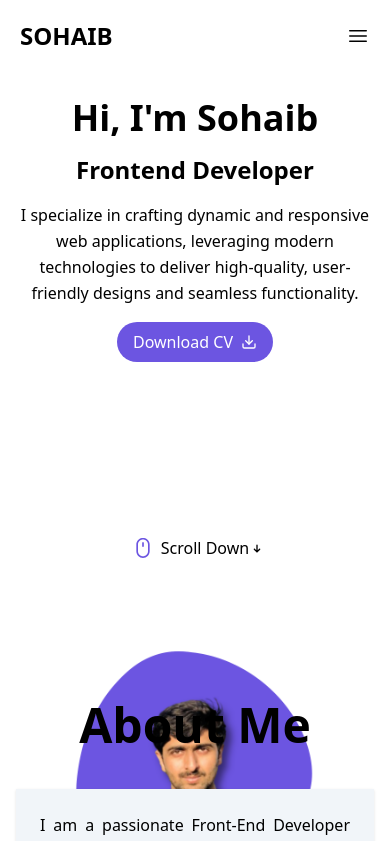
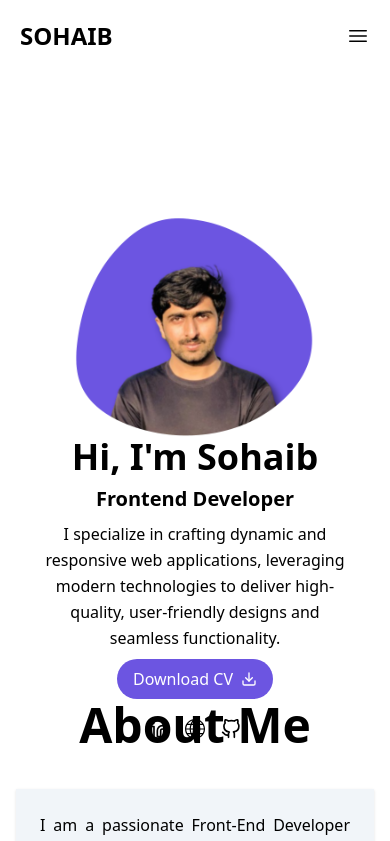
Before and after one commit to Seboo-Dogar/MyPortfolio-Web, a React (Vite) app: page / in a window 390 px wide. Shown: the top 841 px of the page. Built offline with nearby package versions, Linux system fonts and the light colour scheme.

Commit message:
Home Page Done...Responsive

```diff
--- a/src/components/Main.jsx
+++ b/src/components/Main.jsx
@@ -6,40 +6,88 @@ import { CgMouse } from "react-icons/cg";
 import { TiArrowDown } from "react-icons/ti";
 
 export default function Main() {
-
     const mangeScrolling = () => {
-        document.getElementById("about").scrollIntoView({behavior: "smooth"})
-    }
+        document.getElementById("about").scrollIntoView({ behavior: "smooth" });
+    };
 
     return (
         <>
             <section className="py-10 h-screen flex" id="home">
-            <div className="container mx-auto flex justify-center items-center px-5">
-                <div className="grid grid-cols-1 sm:grid-cols-[1fr_1fr] lg:grid-cols-[1fr_3fr_4fr] gap-6 items-center">
-                    <div className="flex sm:flex-row lg:flex-col space-x-4 sm:space-x-4 lg:space-x-0 lg:space-y-4 justify-center sm:justify-start">
-                        <a href="https://www.linkedin.com/in/sohaib-aslam-dev/" className="hover:text-[#6c55e1] text-xl" target="_blank" rel="noopener noreferrer"><FiLinkedin /></a>
-                        <a href="#" className="hover:text-[#6c55e1] text-xl" target="_blank" rel="noopener noreferrer"><TfiWorld /></a>
-                        <a href="https://github.com/Seboo-Dogar" className="hover:text-[#6c55e1] text-xl" target="_blank" rel="noopener noreferrer"><FiGithub /></a>
+                <div className="container mx-auto flex justify-center items-center px-10 lg:px-5">
+                    <div className="grid grid-cols-1 md:grid-cols-[1fr_1fr] lg:grid-cols-[1fr_3fr_4fr] gap-0 md:gap-6 items-center sm:py-20">
+                        {/* Mobile-first: Image first */}
+                        <div className="flex justify-center order-1 md:order-2 lg:order-3 pt-28 sm:pt-0">
+                            <img
+                                src="./src/assets/Seboo.png"
+                                alt="Seboo Profile"
+                                className="w-60 h-60 lg:w-80 lg:h-80 object-cover"
+                            />
                         </div>
 
-                    <div className="space-y-4 text-center lg:text-left pt-20">
-                        <h1 className="text-4xl md:text-5xl font-bold">Hi, I'm Sohaib</h1>
-                        <h3 className="text-2xl md:text-3xl font-semibold">Frontend Developer</h3>
-                        <p className="text-base leading-relaxed">I specialize in crafting dynamic and responsive web applications, leveraging modern technologies to deliver high-quality, user-friendly designs and seamless functionality.</p>
-                        <a href="./src/assets/MyCV.pdf" download="MyCV.pdf" className="bg-[#6c55e1] text-white py-2 px-4 rounded-full inline-flex items-center hover:bg-[#5742d7] transition">Download CV <FiDownload className="ml-2" /></a>
+                        {/* Text part */}
+                        <div className="space-y-2 sm:space-y-4 text-center md:text-left order-2 md:order-1 lg:order-2 md:pt-20">
+                            <h1 className="text-4xl lg:text-5xl font-bold">Hi, I'm Sohaib</h1>
+                            <h3 className="text-xl lg:text-2xl font-semibold">
+                                Frontend Developer
+                            </h3>
+                            <p className="text-base leading-relaxed">
+                                I specialize in crafting dynamic and responsive web applications,
+                                leveraging modern technologies to deliver high-quality,
+                                user-friendly designs and seamless functionality.
+                            </p>
 
-                        <div className="">
-                            <button onClick={mangeScrolling} className="inline-flex items-center mt-40 animate-bounce outline-none">
-                                <CgMouse className="mx-2 text-xl text-[#6c55e1]" /> Scroll Down<TiArrowDown />
+                            {/* Download Button */}
+                            <a
+                                href="./src/assets/MyCV.pdf"
+                                download="MyCV.pdf"
+                                className="bg-[#6c55e1] text-white py-2 px-4  rounded-full inline-flex items-center hover:bg-[#5742d7] transition"
+                            >
+                                Download CV <FiDownload className="ml-2" />
+                            </a>
+
+                            {/* Scroll Down */}
+                            <div className="hidden sm:block">
+                                <button
+                                    onClick={mangeScrolling}
+                                    className="inline-flex items-center lg:mt-40 animate-bounce outline-none"
+                                >
+                                    <CgMouse className="lg:mx-2 text-xl text-[#6c55e1]" />
+                                    <span className="hidden lg:block">Scroll Down</span>
+                                    <TiArrowDown />
                                 </button>
                             </div>
                         </div>
-                    <div className="flex justify-center lg:justify-end pt-10">
-                        <img src="./src/assets/Seboo.png" alt="Seboo Profile" className="w-60 h-60 md:w-80 md:h-80 object-cover"/>
+
+                        {/* Social Icons */}
+                        <div className="flex justify-center lg:flex-col md:flex-row space-x-4 md:space-x-4 lg:space-x-0 lg:space-y-4 order-3 md:order-2 lg:order-1 my-5 sm:my-0">
+                            <a
+                                href="https://www.linkedin.com/in/sohaib-aslam-dev/"
+                                className="hover:text-[#6c55e1] text-xl"
+                                target="_blank"
+                                rel="noopener noreferrer"
+                            >
+                                <FiLinkedin />
+                            </a>
+                            <a
+                                href="#"
+                                className="hover:text-[#6c55e1] text-xl"
+                                target="_blank"
+                                rel="noopener noreferrer"
+                            >
+                                <TfiWorld />
+                            </a>
+                            <a
+                                href="https://github.com/Seboo-Dogar"
+                                className="hover:text-[#6c55e1] text-xl"
+                                target="_blank"
+                                rel="noopener noreferrer"
+                            >
+                                <FiGithub />
+                            </a>
                         </div>
                     </div>
                 </div>
             </section>
         </>
     );
-};
+}
```
Lines whose indentation alone changed are shown as unchanged.
